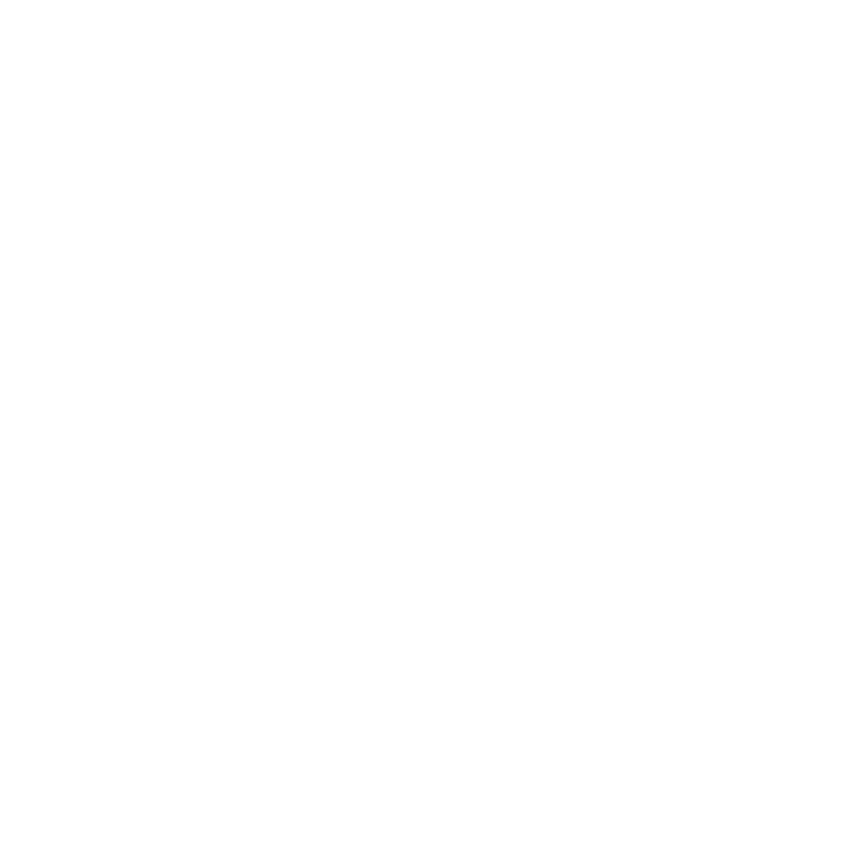
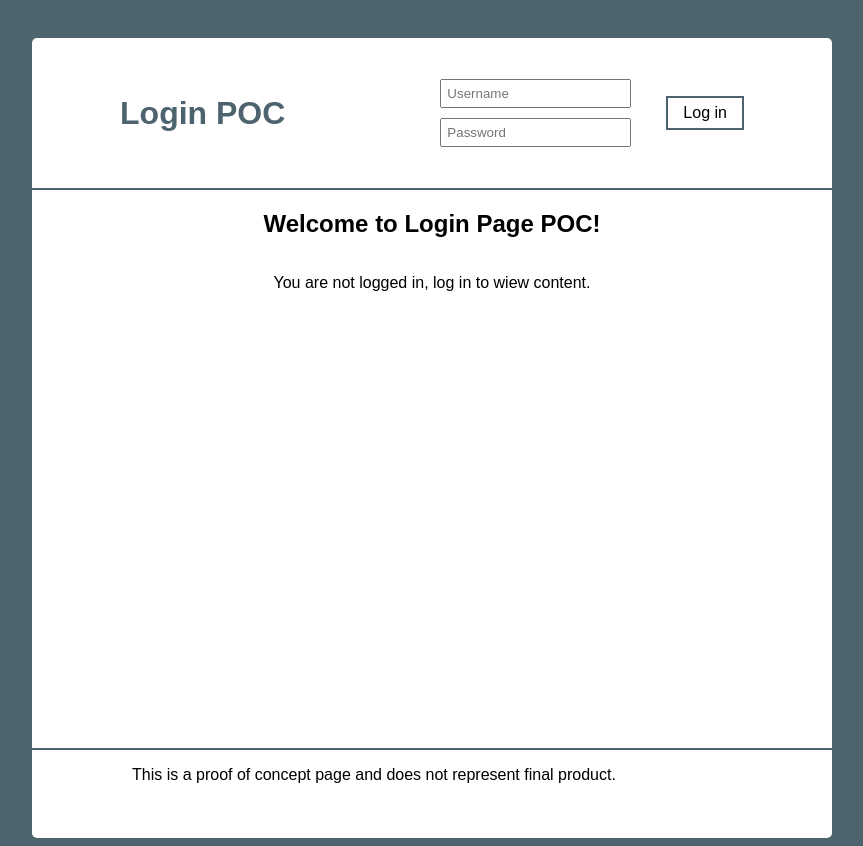
Before and after one commit to Medieinstitutet/loginpage-Hektor-Byfors, a plain HTML site: page index.html in a window 1280 px wide. Shown: the whole page, without its empty margins (208-1071 px from the left). Before the commit the page ends 800 px from the top, so only its background shows below. Drawn offline with Linux system fonts and the light colour scheme.

Commit message:
html css setup wip

```diff
--- a/index.html
+++ b/index.html
@@ -5,9 +5,29 @@
     <meta name="viewport" content="width=device-width, initial-scale=1.0">
     <link rel="stylesheet" href="style/style.css">
     <script defer src="app.js"></script>
-    <title>Document</title>
+    <title>login page</title>
 </head>
 <body>
+    <div class="contentContainer">
+        <header>
+            <h1>Login <span>POC</span></h1>
+            <div>
+                <input type="text" placeholder="Username">
+                <input type="text" placeholder="Password">
+            </div>
+            <p class="loginButton">Log in</p>
+        </header>
 
+        <section>
+            <h2>Welcome to Login Page POC!</h2>
+            <p>You are not logged in, log in to wiew content.</p>
+        </section>
+
+        <footer>
+            <p>
+                This is a proof of concept page and does not represent final product.
+            </p>
+        </footer>
+    </div>
 </body>
 </html>
--- /dev/null
+++ b/style/_header.scss
@@ -0,0 +1,24 @@
+header {
+    border-bottom: 2px solid #4d646f;
+    display: flex;
+    height: 150px;
+    align-items: center;
+    justify-content: center;
+    h1{
+        margin-right: 150px;
+        color: #4d646f;
+    }
+    div{
+        display: flex;
+        flex-direction: column;
+        input{
+            margin: 5px;
+            padding: 5px;
+        }
+    }
+    .loginButton{
+        margin-left: 30px;
+        border: 2px solid #4d646f;
+        padding: 6px 15px;
+    }
+}
--- /dev/null
+++ b/style/_mainSection.scss
@@ -0,0 +1,13 @@
+section {
+    display: flex;
+    flex-direction: column;
+    justify-content: center;
+    h2{
+        display: flex;
+        justify-content: center;
+    }
+    p{
+        display: flex;
+        justify-content: center;
+    }
+}
--- a/style/style.scss
+++ b/style/style.scss
@@ -0,0 +1,30 @@
+body {
+    display: flex;
+    justify-content: center;
+    background-color: #4d646f;
+    font-family: sans-serif;
+    .contentContainer {
+        width: 800px;
+        background-color: white;
+        min-height: 800px;
+        margin: 30px 0 0 0;
+        border-radius: 5px;
+    }
+}
+
+@import "./header";
+@import "./mainSection";
+
+footer{
+    display: flex;
+    align-items: center;
+    border-top: 2px solid #4d646f;
+    position: absolute;
+    bottom: 0;
+    width: 100%;
+    height: 50px;
+    p{
+        padding: 0;
+        margin: 0 0 0 100px;
+    }
+}
```
Also changed, not shown: style/style.css, 1 other file.
